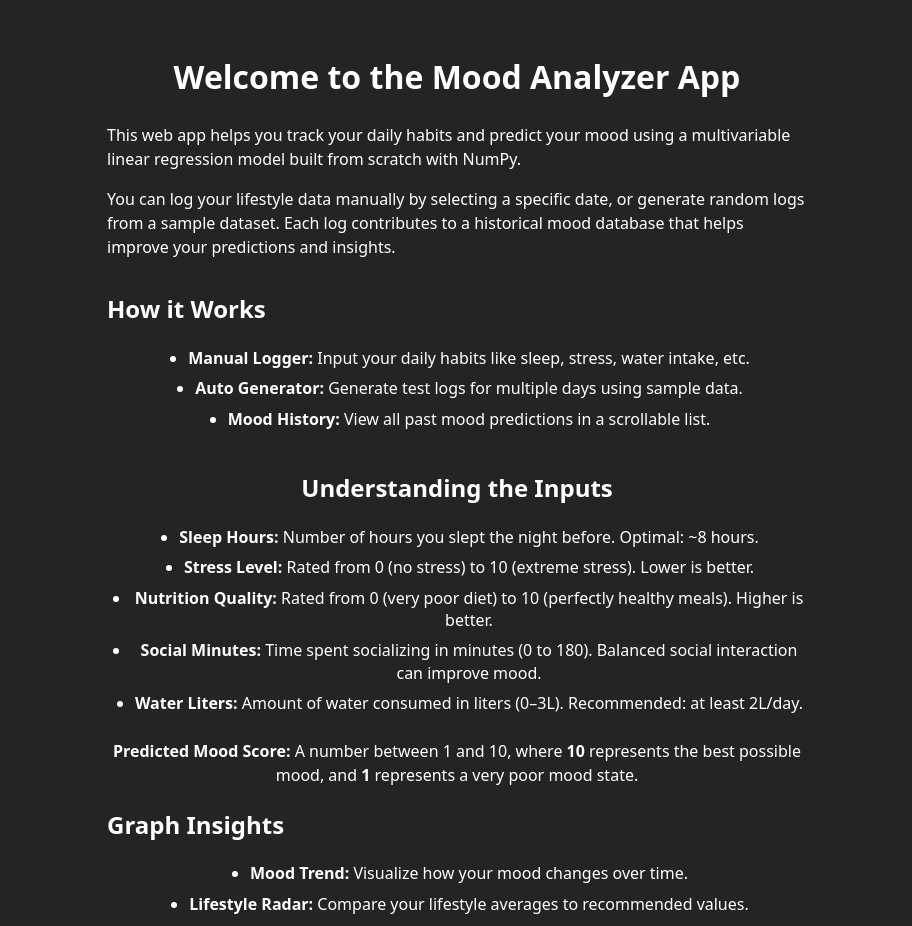
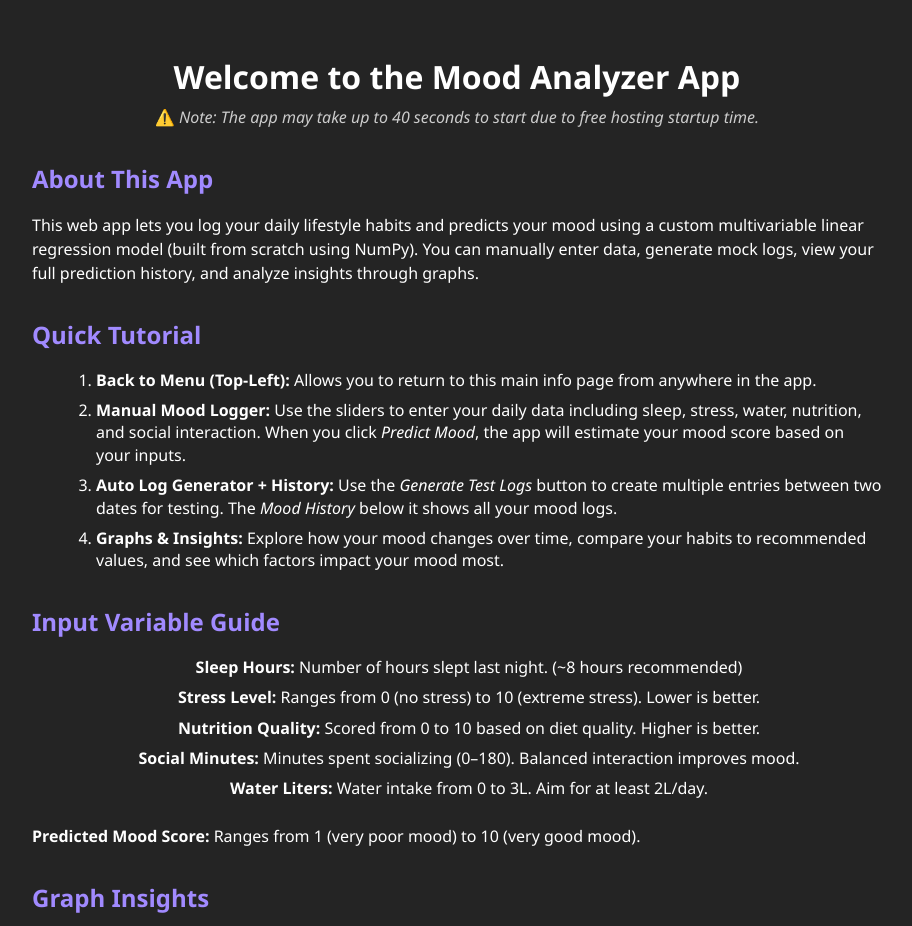
Before and after one commit to lukitasxue/mood-frontend, a Vue app: page / in a window 1280 px wide. Shown: the top 926 px of the page, without its empty margins (183-1095 px from the left). Built offline with nearby package versions, Linux system fonts and the light colour scheme.

Commit message:
Added tutorial and re-formatted menu

```diff
--- a/src/components/MenuPage.vue
+++ b/src/components/MenuPage.vue
@@ -1,49 +1,57 @@
-<!-- MenuPage.vue -->
 <template>
   <div class="menu-container">
     <h1>Welcome to the Mood Analyzer App</h1>
 
-      <section class="intro">
+    <p class="delay-warning">
+      ⚠️ Note: The app may take up to 40 seconds to start due to free hosting startup time.
+    </p>
+
+    <section>
+      <h2>About This App</h2>
       <p>
-          This web app helps you track your daily habits and predict your mood using a multivariable linear regression model built from scratch with NumPy.
-        </p>
-        <p>
-          You can log your lifestyle data manually by selecting a specific date, or generate random logs from a sample dataset. Each log contributes to a historical mood database that helps improve your predictions and insights.
+        This web app lets you log your daily lifestyle habits and predicts your mood using a custom multivariable linear regression model (built from scratch using NumPy).
+        You can manually enter data, generate mock logs, view your full prediction history, and analyze insights through graphs.
       </p>
     </section>
 
-      <section class="how-it-works">
-        <h2>How it Works</h2>
-        <ul>
-          <li><strong>Manual Logger:</strong> Input your daily habits like sleep, stress, water intake, etc.</li>
-          <li><strong>Auto Generator:</strong> Generate test logs for multiple days using sample data.</li>
-          <li><strong>Mood History:</strong> View all past mood predictions in a scrollable list.</li>
-        </ul>
+    <section>
+      <h2>Quick Tutorial</h2>
+      <ol>
+        <li><strong>Back to Menu (Top-Left):</strong> Allows you to return to this main info page from anywhere in the app.</li>
+        <li>
+          <strong>Manual Mood Logger:</strong> Use the sliders to enter your daily data including sleep, stress, water, nutrition, and social interaction.
+          When you click <em>Predict Mood</em>, the app will estimate your mood score based on your inputs.
+        </li>
+        <li>
+          <strong>Auto Log Generator + History:</strong>
+          Use the <em>Generate Test Logs</em> button to create multiple entries between two dates for testing. The <em>Mood History</em> below it shows all your mood logs.
+        </li>
+        <li>
+          <strong>Graphs & Insights:</strong>
+          Explore how your mood changes over time, compare your habits to recommended values, and see which factors impact your mood most.
+        </li>
+      </ol>
     </section>
 
-      <section class="variable-info">
-        <h2>Understanding the Inputs</h2>
+    <section>
+      <h2>Input Variable Guide</h2>
       <ul>
-          <li><strong>Sleep Hours:</strong> Number of hours you slept the night before. Optimal: ~8 hours.</li>
-          <li><strong>Stress Level:</strong> Rated from 0 (no stress) to 10 (extreme stress). Lower is better.</li>
-          <li><strong>Nutrition Quality:</strong> Rated from 0 (very poor diet) to 10 (perfectly healthy meals). Higher is better.</li>
-          <li><strong>Social Minutes:</strong> Time spent socializing in minutes (0 to 180). Balanced social interaction can improve mood.</li>
-          <li><strong>Water Liters:</strong> Amount of water consumed in liters (0–3L). Recommended: at least 2L/day.</li>
+        <li><strong>Sleep Hours:</strong> Number of hours slept last night. (~8 hours recommended)</li>
+        <li><strong>Stress Level:</strong> Ranges from 0 (no stress) to 10 (extreme stress). Lower is better.</li>
+        <li><strong>Nutrition Quality:</strong> Scored from 0 to 10 based on diet quality. Higher is better.</li>
+        <li><strong>Social Minutes:</strong> Minutes spent socializing (0–180). Balanced interaction improves mood.</li>
+        <li><strong>Water Liters:</strong> Water intake from 0 to 3L. Aim for at least 2L/day.</li>
       </ul>
-        <p><strong>Predicted Mood Score:</strong> A number between 1 and 10, where <strong>10</strong> represents the best possible mood, and <strong>1</strong> represents a very poor mood state.</p>
+      <p><strong>Predicted Mood Score:</strong> Ranges from 1 (very poor mood) to 10 (very good mood).</p>
     </section>
 
-
-      <section class="graphs-info">
+    <section>
       <h2>Graph Insights</h2>
       <ul>
-          <li><strong>Mood Trend:</strong> Visualize how your mood changes over time.</li>
-          <li><strong>Lifestyle Radar:</strong> Compare your lifestyle averages to recommended values.</li>
-          <li><strong>Impact Chart:</strong> See how each lifestyle factor affects your mood.</li>
+        <li><strong>Mood Trend:</strong> Line chart of mood changes over time.</li>
+        <li><strong>Lifestyle Radar:</strong> Compares your habits to recommended levels.</li>
+        <li><strong>Impact Chart:</strong> Shows how each input variable affects mood prediction.</li>
       </ul>
-        <p class="note">
-          🔍 For more accurate insights, we recommend logging at least one month of data.
-        </p>
     </section>
 
     <button @click="goToApp" class="start-button">Enter the App</button>
@@ -55,36 +63,48 @@
 const router = useRouter()
 
 function goToApp() {
-    router.push('/analyzer') // Or wherever your app is mounted
+  router.push('/analyzer')
 }
 </script>
 
 <style scoped>
 .menu-container {
-    max-width: 700px;
+  max-width: 850px;
   margin: auto;
   padding: 2rem;
-    text-align: center;
+  text-align: left;
   color: white;
+  font-family: 'Segoe UI', sans-serif;
 }
 
-  .intro, .how-it-works, .graphs-info {
-    margin-bottom: 2rem;
-    text-align: left;
+h1 {
+  font-size: 2rem;
+  text-align: center;
+  margin-bottom: 1.2rem;
 }
 
-  ul {
-    list-style: disc;
-    margin-left: 1.5rem;
+h2 {
+  color: #a18aff;
+  margin-top: 2rem;
+  margin-bottom: 0.5rem;
 }
 
-  .note {
-    margin-top: 1rem;
+ul, ol {
+  margin-left: 1.5rem;
+  line-height: 1.6;
+}
+
+.delay-warning {
   font-style: italic;
+  margin-top: -1rem;
+  margin-bottom: 1.5rem;
   color: #ccc;
+  text-align: center;
 }
 
 .start-button {
+  display: block;
+  margin: 3rem auto 0 auto;
   background-color: #8265f2;
   color: white;
   font-size: 1.2rem;
```
Also changed, not shown: public/guide.jpg (added). Lines whose indentation alone changed are shown as unchanged.
